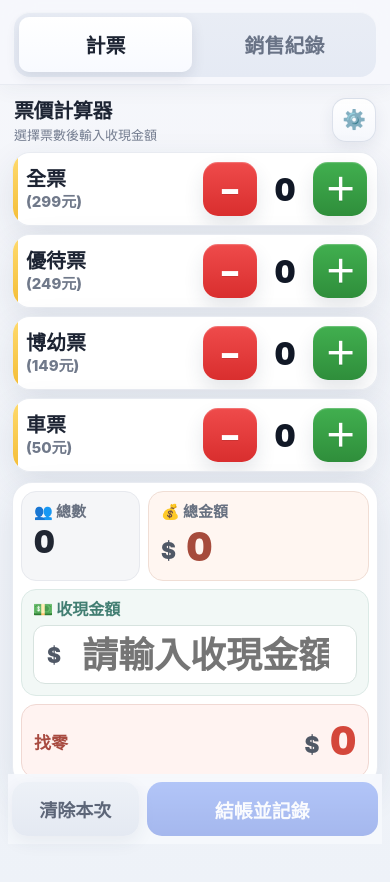
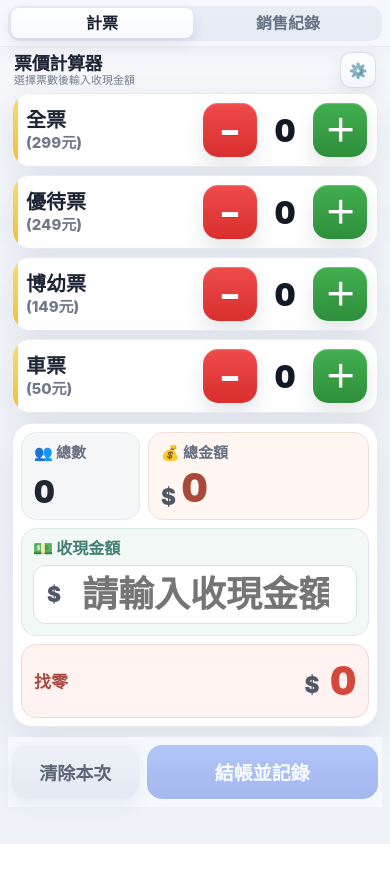
Before and after one commit to zakizzz1122-cyber/ticket-counter, a plain HTML site: page index.html in a window 390 px wide. After the commit the page ends 844 px from the top, so only its background shows below. Drawn offline with Linux system fonts and the light colour scheme.

Commit message:
Add files via upload

```diff
--- a/index.html
+++ b/index.html
@@ -616,17 +616,24 @@
         line-height: 1.2;
         color: #687181;
       }
+      #calculatorPage .metric-value {
+        display: flex;
+        align-items: flex-end;
+        min-height: 42px;
+        margin-top: 4px;
+        line-height: 1;
+      }
       #calculatorPage #totalPeople {
-        margin-top: 4px;
         font-size: 32px;
         color: #202632;
-        line-height: 1.05;
+        justify-content: flex-start;
       }
       #calculatorPage #totalAmount {
-        margin-top: 4px;
         font-size: 40px;
         color: #a64b3c;
         white-space: nowrap;
+        justify-content: flex-start;
+        gap: 6px;
       }
       #calculatorPage #totalAmount .currency-prefix {
         font-size: .56em;
@@ -716,6 +723,60 @@
       }
     }
 
+
+
+    /* ===== 手機版頂部壓縮：增加單一畫面可視範圍 ===== */
+    @media (max-width: 520px) {
+      .topbar {
+        padding: max(5px, env(safe-area-inset-top)) 8px 5px;
+      }
+      .tabs {
+        gap: 4px;
+        padding: 3px;
+        border-radius: 12px;
+      }
+      .tab-btn {
+        padding: 6px 7px;
+        border-radius: 8px;
+        font-size: 16px;
+        line-height: 1.15;
+      }
+      main {
+        padding-top: 5px;
+      }
+      .hero,
+      #calculatorPage .hero {
+        margin: 0 2px 5px;
+        gap: 7px;
+        min-height: 36px;
+      }
+      .hero-badge,
+      #calculatorPage .hero-badge {
+        display: none;
+      }
+      .hero-title,
+      #calculatorPage .hero-title {
+        gap: 0;
+      }
+      .hero h1,
+      #calculatorPage h1 {
+        font-size: 18px;
+        line-height: 1.1;
+        letter-spacing: -.02em;
+      }
+      .hero .subtitle,
+      #calculatorPage .subtitle {
+        margin-top: 1px;
+        font-size: 11px;
+        line-height: 1.15;
+      }
+      #calculatorPage .icon-btn {
+        width: 36px;
+        height: 36px;
+        border-radius: 11px;
+        font-size: 15px;
+      }
+    }
 </style>
 </head>
 <body>
```
